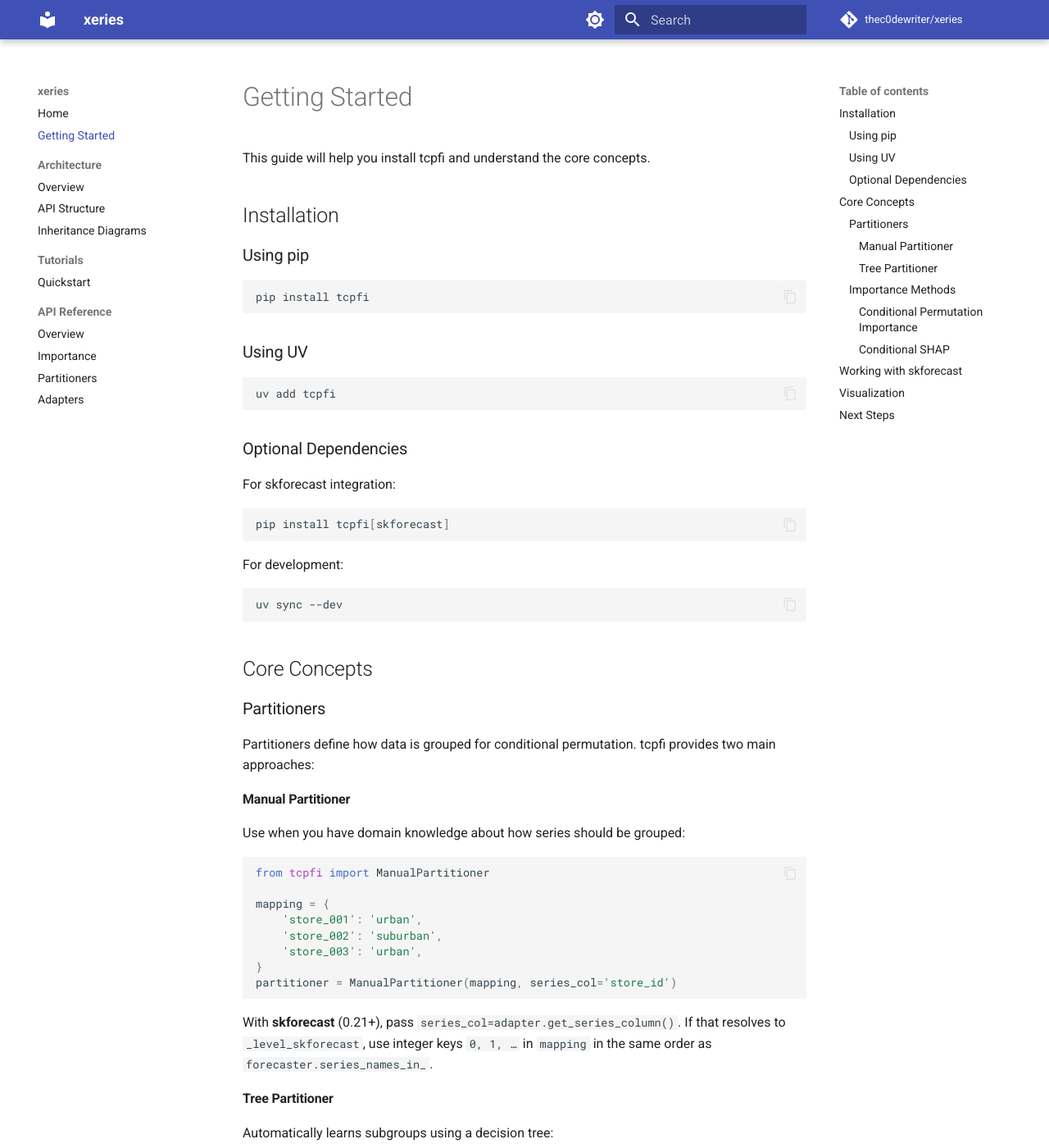
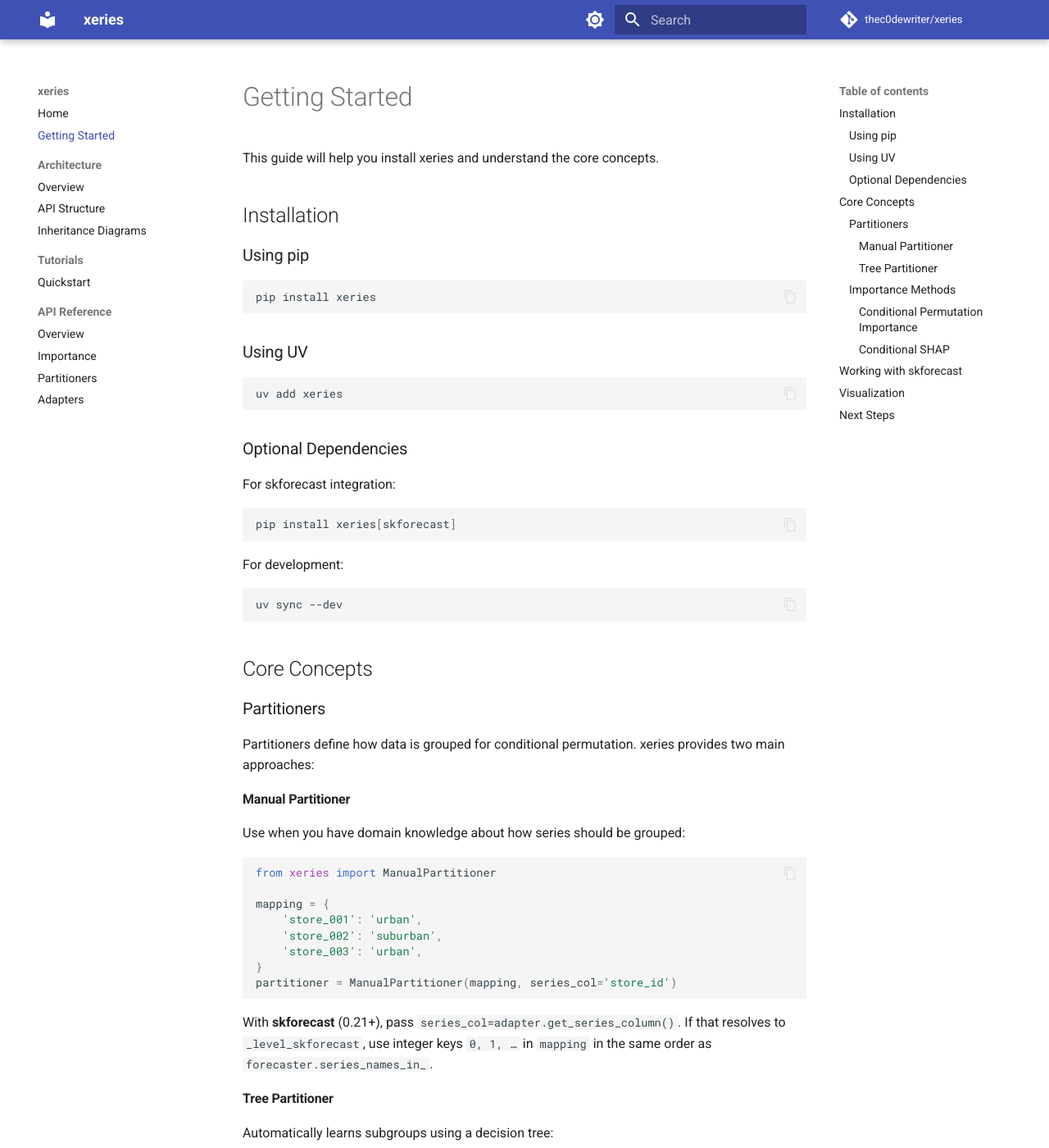
Before and after one commit to thec0dewriter/xeries, an MkDocs documentation site: the page built from docs/getting-started.md, in a window 1280 px wide and 1400 px high. Shown: the whole window at 82% size. Built offline with MkDocs 1.6.1 and Material for MkDocs 9.7.7, drawn with Linux system fonts in a browser that asks for light colours; comment, search, counter and statistics services are not loaded; some of the changed text lies outside the part shown.

Commit message:
Conditional pimportance (#6)
* Update documentation and examples to replace 'tcpfi' with 'xeries'

````diff
--- a/docs/getting-started.md
+++ b/docs/getting-started.md
@@ -1,19 +1,19 @@
 # Getting Started
 
-This guide will help you install tcpfi and understand the core concepts.
+This guide will help you install xeries and understand the core concepts.
 
 ## Installation
 
 ### Using pip
 
 ```bash
-pip install tcpfi
+pip install xeries
 ```
 
 ### Using UV
 
 ```bash
-uv add tcpfi
+uv add xeries
 ```
 
 ### Optional Dependencies
@@ -21,7 +21,7 @@ uv add tcpfi
 For skforecast integration:
 
 ```bash
-pip install tcpfi[skforecast]
+pip install xeries[skforecast]
 ```
 
 For development:
@@ -34,14 +34,14 @@ uv sync --dev
 
 ### Partitioners
 
-Partitioners define how data is grouped for conditional permutation. tcpfi provides two main approaches:
+Partitioners define how data is grouped for conditional permutation. xeries provides two main approaches:
 
 #### Manual Partitioner
 
 Use when you have domain knowledge about how series should be grouped:
 
 ```python
-from tcpfi import ManualPartitioner
+from xeries import ManualPartitioner
 
 mapping = {
     'store_001': 'urban',
@@ -58,7 +58,7 @@ With **skforecast** (0.21+), pass `series_col=adapter.get_series_column()`. If t
 Automatically learns subgroups using a decision tree:
 
 ```python
-from tcpfi import TreePartitioner
+from xeries import TreePartitioner
 
 partitioner = TreePartitioner(
     max_depth=4,
@@ -72,7 +72,7 @@ partitioner = TreePartitioner(
 #### Conditional Permutation Importance
 
 ```python
-from tcpfi import ConditionalPermutationImportance
+from xeries import ConditionalPermutationImportance
 
 explainer = ConditionalPermutationImportance(
     model=model,
@@ -88,7 +88,7 @@ df = result.to_dataframe()
 #### Conditional SHAP
 
 ```python
-from tcpfi import ConditionalSHAP
+from xeries import ConditionalSHAP
 
 explainer = ConditionalSHAP(
     predict_fn=model.predict,
@@ -101,12 +101,12 @@ result = explainer.explain(X_test)
 
 ## Working with skforecast
 
-tcpfi integrates seamlessly with skforecast:
+xeries integrates seamlessly with skforecast:
 
 ```python
 from skforecast.recursive import ForecasterRecursiveMultiSeries
-from tcpfi.adapters.skforecast import SkforecastAdapter, from_skforecast
-from tcpfi import ConditionalPermutationImportance
+from xeries.adapters.skforecast import SkforecastAdapter, from_skforecast
+from xeries import ConditionalPermutationImportance
 
 # Train your forecaster (skforecast 0.21+)
 forecaster = ForecasterRecursiveMultiSeries(estimator=model, lags=24)
@@ -125,10 +125,10 @@ result = explainer.compute(X, y)
 
 ## Visualization
 
-tcpfi includes plotting utilities:
+xeries includes plotting utilities:
 
 ```python
-from tcpfi.visualization import plot_importance_bar
+from xeries.visualization import plot_importance_bar
 
 fig, ax = plot_importance_bar(result, max_features=10)
 ```
````
Also changed, not shown: RELEASING.md (+13 -13 lines), docs/tutorials/quickstart.md (+10 -10 lines), examples/README.md (+7 -7 lines), 2 other files.
